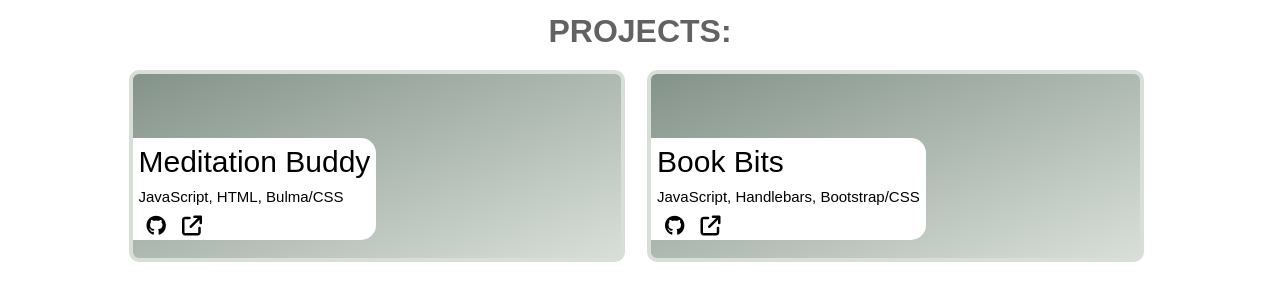
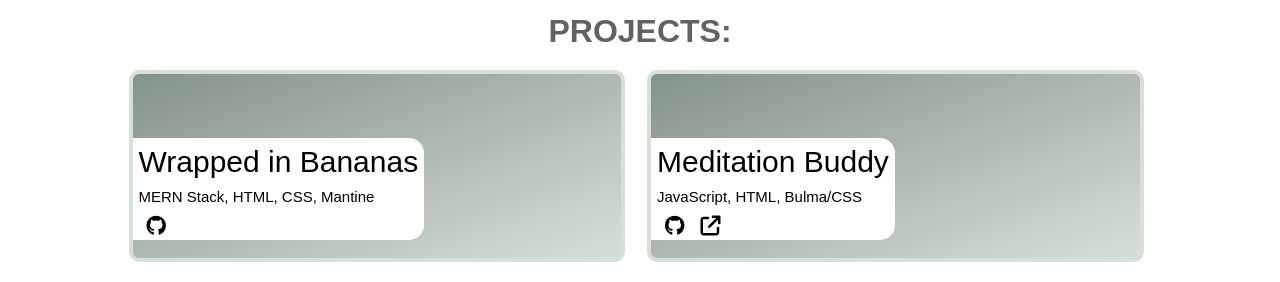
Before and after one commit to cghudson/portfolio-react, a React (Create React App) app: page / in a window 1280 px wide. Both pictures are taken after a click on the element "Portfolio". Shown: the part 186-468 px from the top of the page. Built offline with nearby package versions, Linux system fonts and the light colour scheme.

Commit message:
add wrapped in bananas project

```diff
--- a/src/components/portfolio.js
+++ b/src/components/portfolio.js
@@ -5,14 +5,14 @@ function Portfolio(props) {
   const { setCurrentProject } = props;
 
   const projects = [
-    // {
-    //   name: "Wrapped in Bananas",
-    //   identifier: "wrapped-in-bananas",
-    //   tools: "",
-    //   color: require(""),
-    //   github: "https://github.com/cthomas265/wrapped-in-bananas",
-    //   deploy: "",
-    // },
+    {
+      name: "Wrapped in Bananas",
+      identifier: "wrapped-in-bananas",
+      tools: "MERN Stack, HTML, CSS, Mantine",
+      color: require("../images/wrapped-in-bananas.jpg"),
+      github: "https://github.com/cthomas265/wrapped-in-bananas",
+      deploy: "",
+    },
     {
       name: "Meditation Buddy",
       identifier: "meditation-buddy",
--- a/src/style.css
+++ b/src/style.css
@@ -155,6 +155,12 @@ li:hover {
 .banner:hover {
   background: var(--dark-color);
   color: white;
+}
+
+#wrapped-in-bananas:hover {
+  background-image: url(./images/wrapped-in-bananas.jpg);
+  background-size: cover;
+  background-position: center;
 }
 
 #meditation-buddy:hover {
```
Also changed, not shown: src/images/wrapped-in-bananas.jpg (added).
